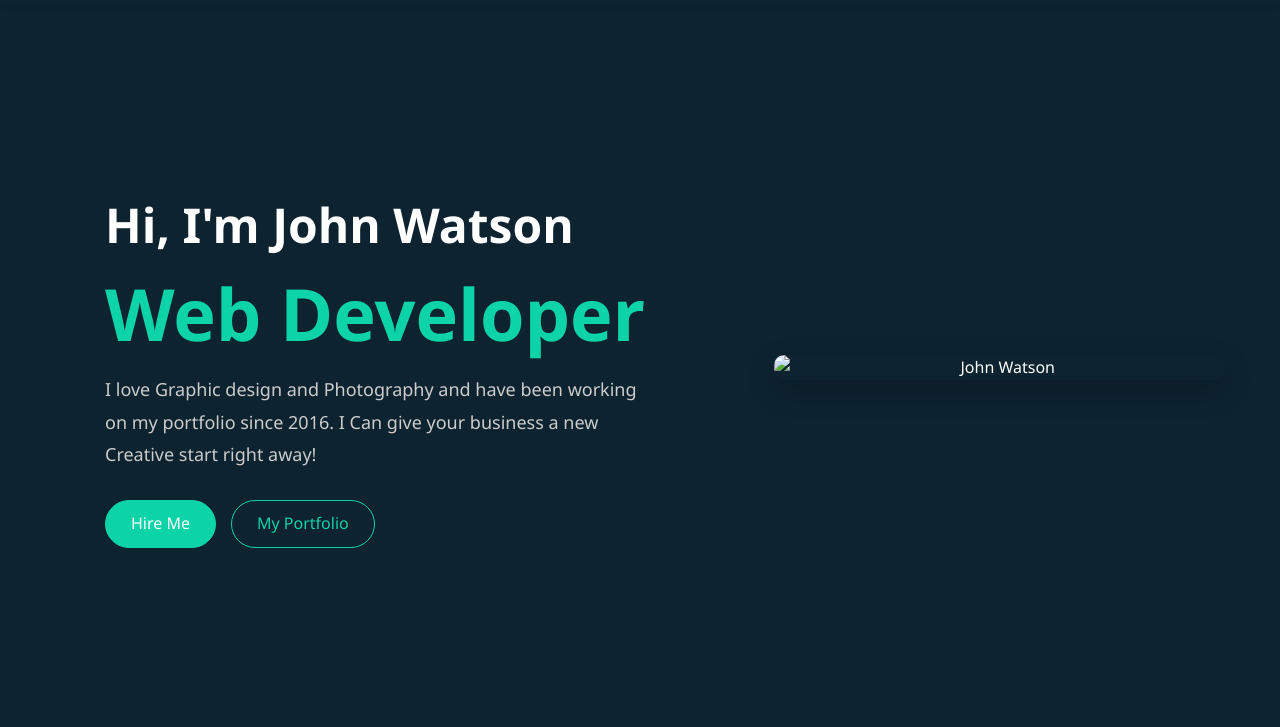
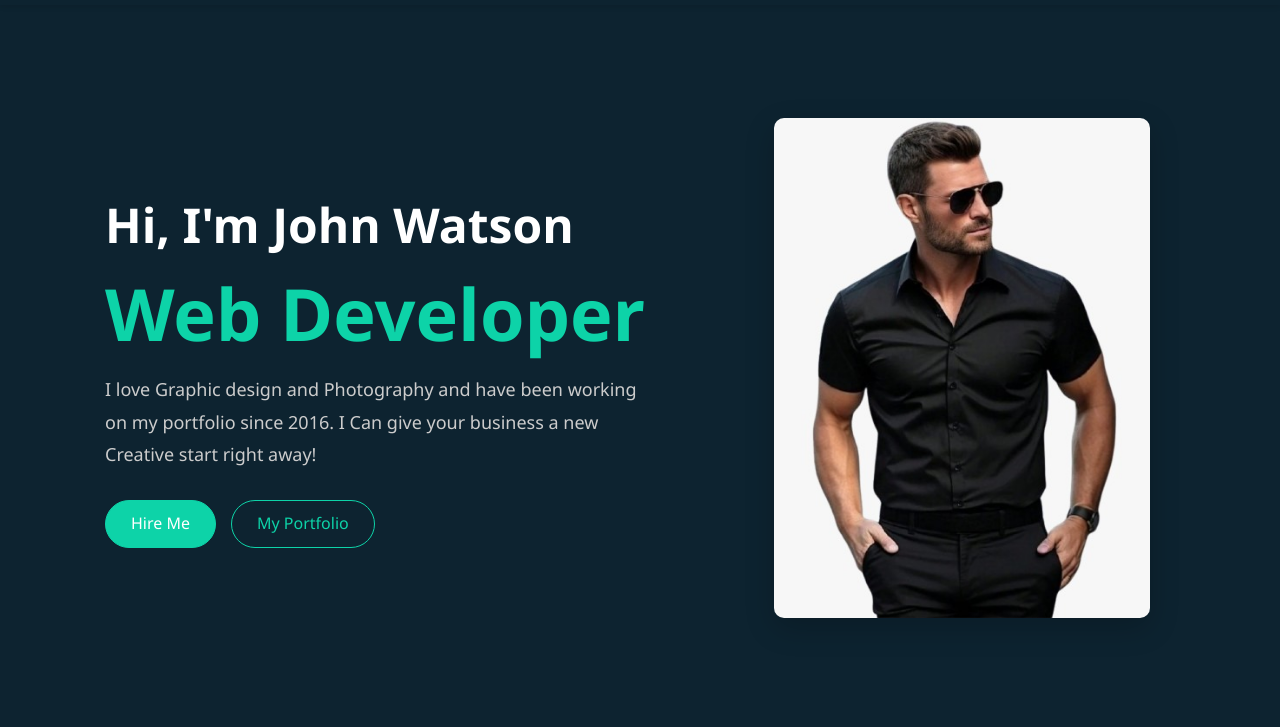
Before and after one commit to briankush/Web-Development-group-assignment, a plain HTML site: page index.html in a window 1280 px wide. Shown: the part 73-800 px from the top of the page. Drawn offline with Linux system fonts and the light colour scheme.

Commit message:
Added the readme file and fixed the image

```diff
--- a/index.html
+++ b/index.html
@@ -71,7 +71,7 @@
                 </div>
             </div>
             <div class="hero-img">
-                <img src="jw.jpg" alt="John Watson">
+                <img src="images/jw.jpg" alt="John Watson">
             </div>
         </div>
     </section>
```
Also changed, not shown: 1 other file.
